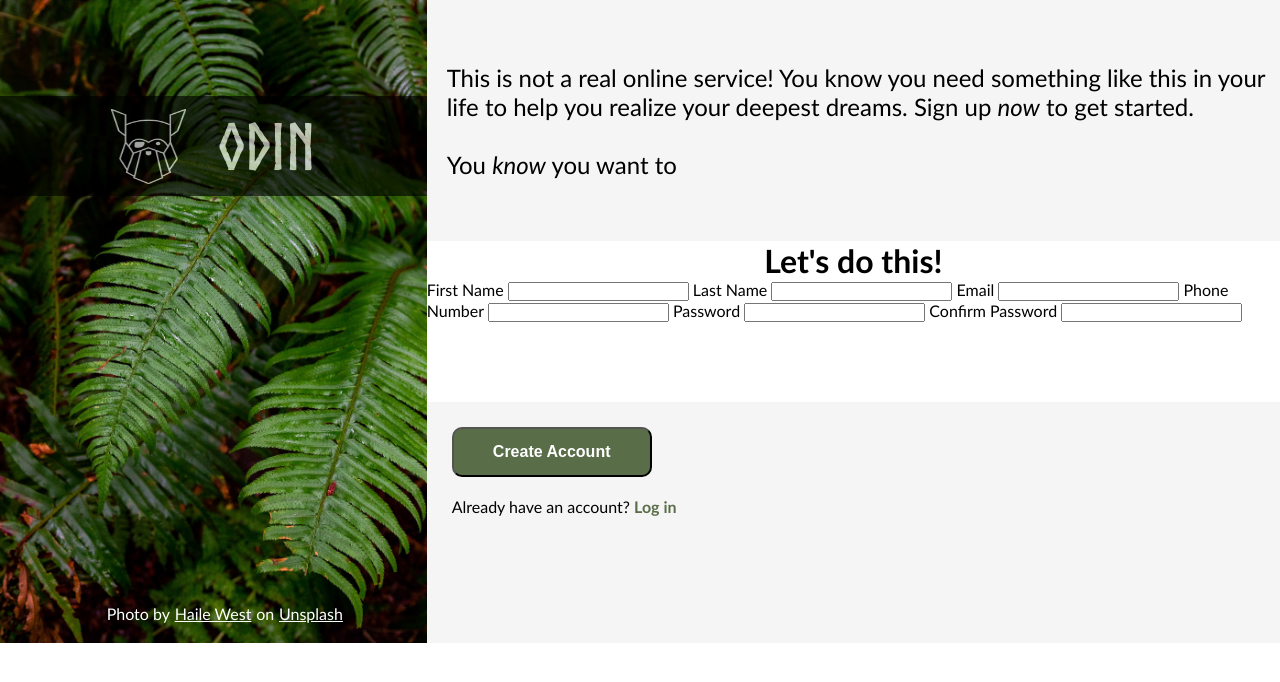
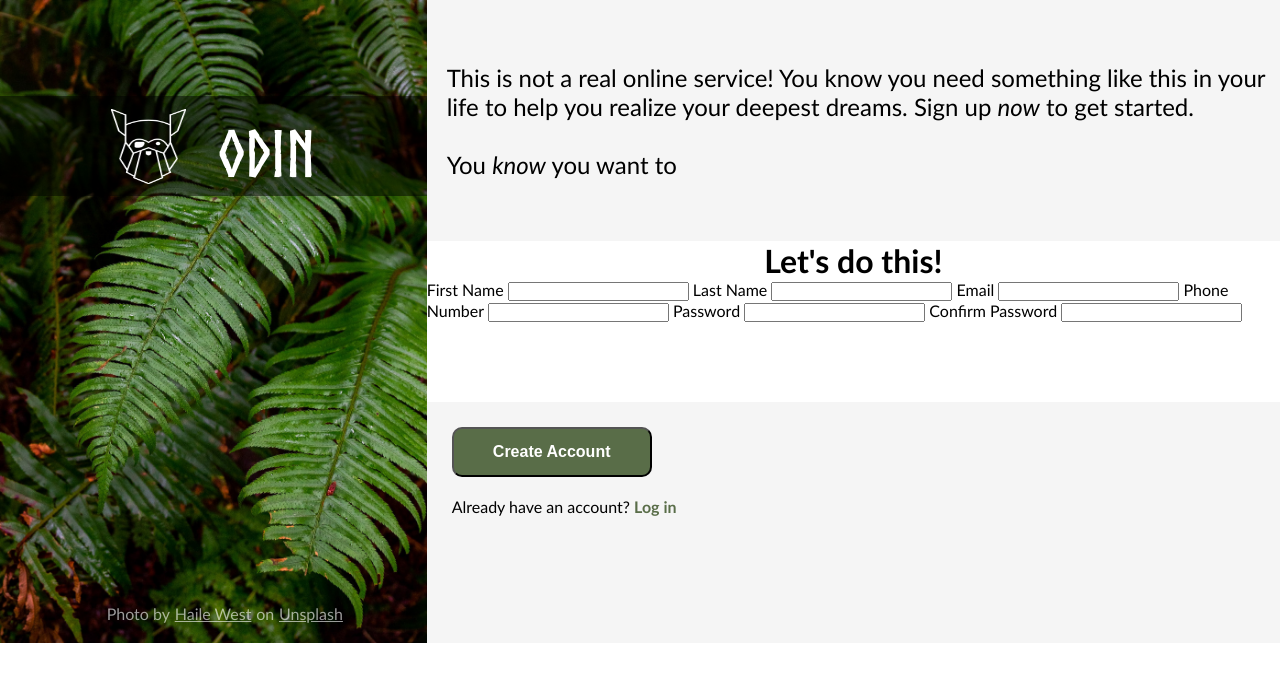
Before and after one commit to lex23unwin/8SignUpForm, a plain HTML site: page index.html in a window 1280 px wide. Shown: the top 682 px of the page. Drawn offline with Linux system fonts and the light colour scheme.

Commit message:
Fix opacity on ribbon issue

```diff
--- a/style.css
+++ b/style.css
@@ -46,15 +46,17 @@ body {
     gap: 1em;
     position: absolute;
     top: 15%;
-    background-color: black;
-    opacity: 1;
+    background-color: rgba(0,0,0,0.5);
     z-index: 1;
     width: 100%;
-    opacity: 0.63;
     color: white;
     font-family: Norse-Bold;
     font-size: 2rem;
     height: 100px;
+}
+
+.header h1 {
+    padding-top: 15px;
 }
 
 .bottom-hero-text {
@@ -66,6 +68,7 @@ body {
     z-index: 1;
     color: white;
     gap: .3rem;
+    opacity: 0.6;
 }
 
 .bottom-hero-text a {
```
Also changed, not shown: index.html (+2 -2 lines).
